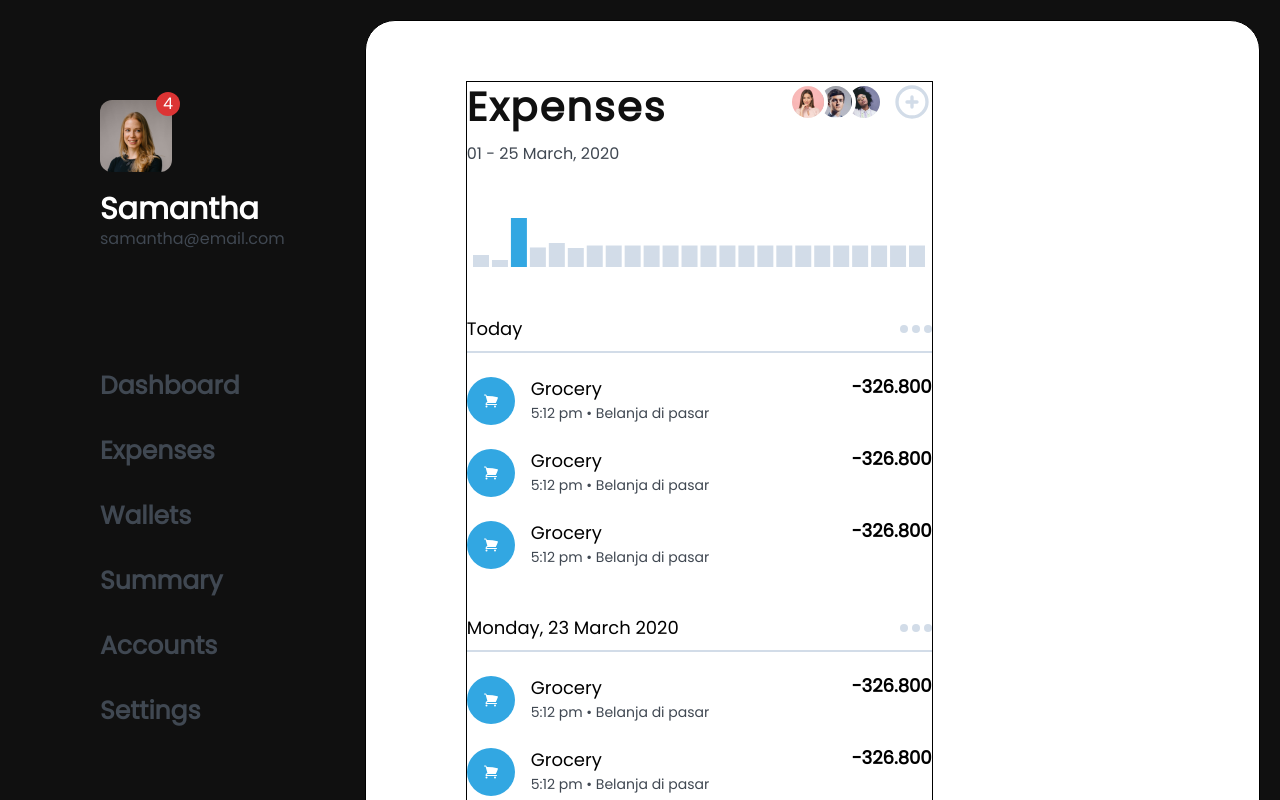
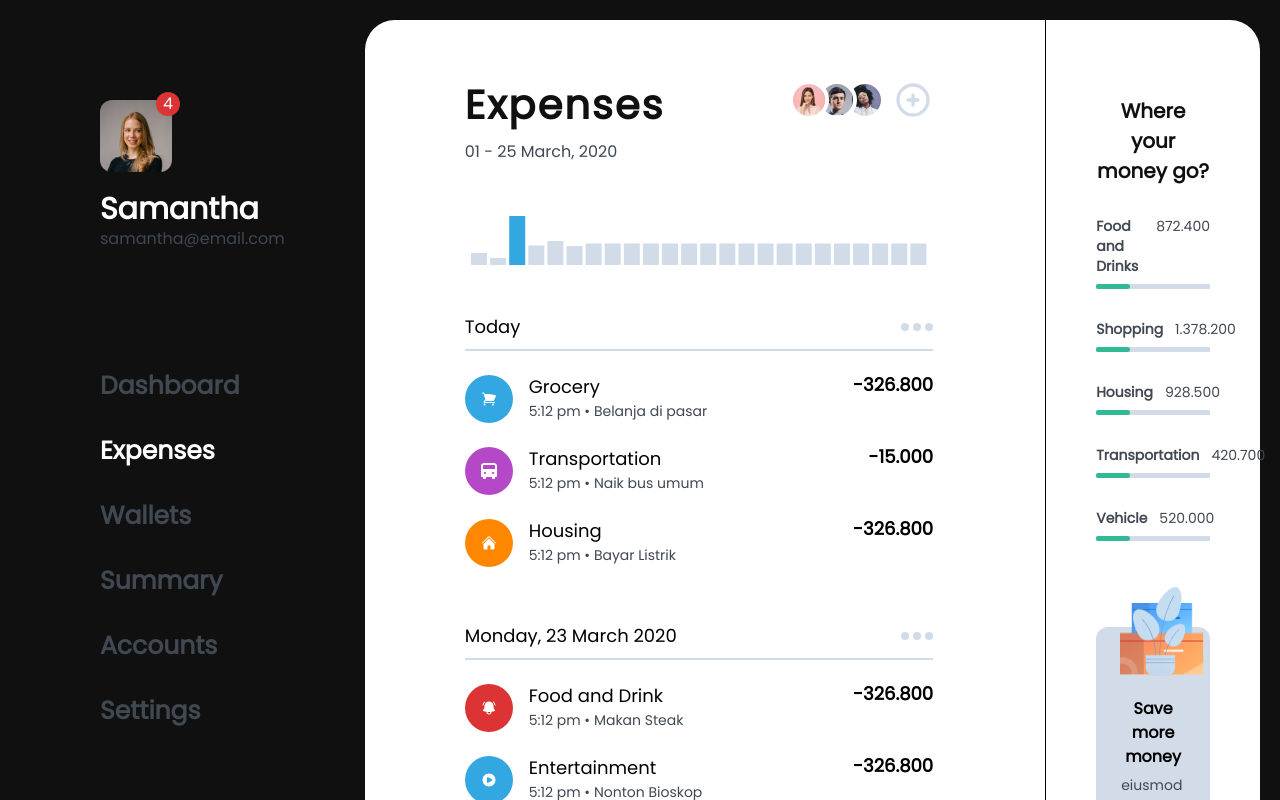
Before and after one commit to masudrahman-dev/expenses, a React (Vite) app: page / in a window 1280 px wide. Shown: the top 800 px of the page. Built offline with nearby package versions, Linux system fonts and the light colour scheme.

Commit message:
expensess design done

```diff
--- a/src/App.tsx
+++ b/src/App.tsx
@@ -1,16 +1,20 @@
 import React from "react";
-import Profile from "./components/profile";
-import SidebarItems from "./components/sidebar/sidebar-items";
-import avatar1Img from "../src/assets/avatar1.png";
-import avatar2Img from "../src/assets/avatar2.png";
-import avatar3Img from "../src/assets/avatar3.png";
-import Avatar from "./components/avatar";
-import ChartMonth from "./components/chart";
+
 import Sidebar from "./components/sidebar";
 import Analytics from "./components/analytics";
-import { ShoppingCartIcon } from "@heroicons/react/24/solid";
+import {
+  BellAlertIcon,
+  HomeIcon,
+  PlayCircleIcon,
+  ShoppingCartIcon,
+} from "@heroicons/react/24/solid";
 import Line from "./components/line";
 import Space from "./components/space";
+import BusIcon from "./components/icons/bus-icon";
+import ProgressBar from "./components/progress-bar";
+
+import saveImg from "../src/assets/save.png";
+import treeImg from "../src/assets/tree.png";
 
 interface TitleProps {
   title: string;
@@ -39,34 +43,119 @@ const App = () => {
     <div className="px-5 pt-5 bg-black w-full h-screen">
       <div className="flex">
         <Sidebar />
-        <div className=" rounded-[30px] w-full bg-white border grid grid-cols-1 gap-3 md:grid-cols-12">
+        <div className=" rounded-[30px] w-full bg-white  grid grid-cols-1 gap-3 md:grid-cols-12">
           <div className=" md:col-span-9 w-full py-[60px] h-full  px-[100px] ">
-            <div className="border">
+            <div className="">
               <Analytics />
               <div>
                 <Space className="pt-[47px]" />
                 <Title title="Today" />
                 <Space className="pb-[24px]" />
-                <div className=" flex flex-col gap-6">
-                  <Line />
-                  <Line />
-                  <Line />
+                <div className=" flex flex-col gap-6 ">
+                  <Line
+                    label="Grocery"
+                    iconBgColor="bg-blue"
+                    amount={"326.800"}
+                    time="5:12 pm"
+                    place="Belanja di pasar "
+                    icon={<ShoppingCartIcon className=" w-4 h-4 text-white " />}
+                  />
+
+                  <Line
+                    label="Transportation"
+                    iconBgColor="bg-purple"
+                    amount={"15.000"}
+                    time="5:12 pm"
+                    place="Naik bus umum"
+                    icon={<BusIcon />}
+                  />
+                  <Line
+                    label="Housing"
+                    iconBgColor="bg-yellow"
+                    amount={"326.800"}
+                    time="5:12 pm"
+                    place="Bayar Listrik"
+                    icon={<HomeIcon className=" w-4 h-4 text-white " />}
+                  />
                 </div>
               </div>
 
-              <div>
-                <Space className="pt-[49px]" />
+              <div className="">
+                <Space className="pt-[59px]" />
                 <Title title="Monday, 23 March 2020" />
                 <Space className="pb-[24px]" />
                 <div className="flex flex-col gap-6">
-                  <Line />
-                  <Line />
-                  <Line />
+                  <Line
+                    label="Food and Drink"
+                    iconBgColor="bg-red"
+                    amount={"326.800"}
+                    time="5:12 pm"
+                    place="Makan Steak"
+                    icon={<BellAlertIcon className=" w-4 h-4 text-white " />}
+                  />
+                  <Line
+                    label="Entertainment"
+                    iconBgColor="bg-blue"
+                    amount={"326.800"}
+                    time="5:12 pm"
+                    place="Nonton Bioskop"
+                    icon={<PlayCircleIcon className=" w-4 h-4 text-white " />}
+                  />
                 </div>
               </div>
             </div>
           </div>
-          <div className=" md:col-span-3 w-full"></div>
+          <div className=" md:col-span-3 w-full border-l px-[50px]">
+            <Space className="pt-[76px]" />
+            <h1 className="text-xl text-black font-semibold text-center">
+              Where your money go?
+            </h1>
+            <Space className="pt-[30px]" />
+
+            <div className="flex flex-col gap-[30px]">
+              <ProgressBar
+                label="Food and Drinks"
+                amount="872.400"
+                parent={30}
+              />
+              <ProgressBar label="Shopping" amount="1.378.200" parent={30} />
+              <ProgressBar label="Housing" amount="928.500" parent={30} />
+              <ProgressBar
+                label="Transportation"
+                amount="420.700"
+                parent={30}
+              />
+              <ProgressBar label="Vehicle" amount="520.000" parent={30} />
+            </div>
+            <Space className="pt-[86px]" />
+            <div className="px-[25px] pb-[25px] relative  bg-blue-light rounded-xl ">
+              <img
+                className="w-[84.15px] h-[72.43px] absolute  -top-6 left-6  "
+                src={saveImg}
+                alt="save money"
+              />
+              <img
+                className="w-[52.53px] h-[90.12px] absolute  -top-10 right-6"
+                src={treeImg}
+                alt="save money tree"
+              />
+
+              <Space className="pt-[70px]" />
+              <div>
+                <h6 className="text-base font-semibold text-center pb-1">
+                  Save more money
+                </h6>
+                <p className="text-xs leading-6 text-gray text-balance pb-5">
+                  eiusmod tempor incididunt ut labore et dolore magna aliqua. Ut
+                  enim ad minim.
+                </p>
+
+                <button className="block rounded-lg bg-black px-[62px]  py-[14px] text-white text-xs ">
+                  VIEW TIPS
+                </button>
+              </div>
+            </div>
+          </div>
         </div>
       </div>
     </div>
--- /dev/null
+++ b/src/components/icons/bus-icon/index.tsx
@@ -0,0 +1,31 @@
+import React from "react";
+
+
+
+const BusIcon = () => {
+  return (
+    <svg
+      className="w-4 h-4 text-white "
+      fill="#FFFFFF"
+      version="1.0"
+      id="Layer_1"
+      xmlns="http://www.w3.org/2000/svg"
+      xmlnsXlink="http://www.w3.org/1999/xlink"
+      viewBox="0 0 64 64"
+      enable-background="new 0 0 64 64"
+      xmlSpace="preserve"
+    >
+      <g id="SVGRepo_bgCarrier" stroke-width="0"></g>
+      <g
+        id="SVGRepo_tracerCarrier"
+        stroke-linecap="round"
+        stroke-linejoin="round"
+      ></g>
+      <g id="SVGRepo_iconCarrier">
+        <path d="M52,0H12C5.375,0,0,5.371,0,12v40c0,2.211,1.789,4,4,4h4v4c0,2.211,1.789,4,4,4h4c2.211,0,4-1.789,4-4v-4h24v4 c0,2.211,1.789,4,4,4h4c2.211,0,4-1.789,4-4v-4h4c2.211,0,4-1.789,4-4V12C64,5.375,58.629,0,52,0z M16,44c-2.211,0-4-1.789-4-4 s1.789-4,4-4s4,1.789,4,4S18.211,44,16,44z M48,44c-2.211,0-4-1.789-4-4s1.789-4,4-4s4,1.789,4,4S50.211,44,48,44z M56,24H8V12 c0-2.211,1.789-4,4-4h40c2.211,0,4,1.789,4,4V24z"></path>{" "}
+      </g>
+    </svg>
+  );
+};
+
+export default BusIcon;
--- a/src/components/line/index.tsx
+++ b/src/components/line/index.tsx
@@ -1,20 +1,57 @@
 import { ShoppingCartIcon } from "@heroicons/react/24/solid";
-import React from "react";
+import React, { ReactNode } from "react";
+import clx from "../../utils/clx";
 
-const Line = () => {
+const IconProvider = ({
+  children,
+  iconBgColor,
+}: {
+  children: ReactNode;
+  iconBgColor: string;
+}) => {
+  return (
+    <div
+      className={clx(
+        "bg-white rounded-full w-12 h-12  flex justify-center items-center",
+        iconBgColor
+      )}
+    >
+      {children}
+    </div>
+  );
+};
+
+interface LineProps {
+  iconBgColor: string;
+  label: string;
+  time: string;
+  place: string;
+  amount: string ;
+  icon: ReactNode;
+}
+const Line: React.FC<LineProps> = ({
+  amount,
+  time,
+  place,
+  iconBgColor,
+  label,
+  icon,
+}) => {
   return (
     <>
       <div className="flex items-start justify-between">
         <div className="flex items-center gap-4">
-          <div className="bg-blue rounded-full w-12 h-12  flex justify-center items-center">
-            <ShoppingCartIcon className=" w-4 h-4 text-white " />
-          </div>
+          {icon && (
+            <IconProvider iconBgColor={iconBgColor}>{icon}</IconProvider>
+          )}
           <div>
-            <h3 className="text-lg">Grocery</h3>
-            <p className="text-xs pt-1 text-gray">5:12 pm • Belanja di pasar</p>
+            <h3 className="text-lg">{label}</h3>
+            <p className="text-xs pt-1 text-gray">
+              {time} • {place}
+            </p>
           </div>
         </div>
-        <h4 className="text-lg font-semibold">-326.800</h4>
+        <h4 className="text-lg font-semibold">-{amount ? amount : "00"}</h4>
       </div>
     </>
   );
--- /dev/null
+++ b/src/components/progress-bar/index.tsx
@@ -0,0 +1,29 @@
+import React from "react";
+interface ProgressBarProps {
+  label: string;
+  amount: string;
+  parent: number;
+}
+const ProgressBar: React.FC<ProgressBarProps> = ({
+  label,
+  amount,
+  parent = 0,
+}) => {
+  return (
+    <div>
+      <div className="flex justify-between gap-3">
+        <h6 className="text-xs text-gray font-semibold pb-2">{label}</h6>
+        <p className="text-xs text-gray">{amount ? amount : "00"}</p>
+      </div>
+      <div className="relative">
+        <div className="h-[5px] bg-blue-light"></div>
+        <div
+          style={{ width: `${parent}%` }}
+          className="h-[5px] absolute  inset-0 bg-green rounded-full"
+        ></div>
+      </div>
+    </div>
+  );
+};
+
+export default ProgressBar;
--- a/src/components/sidebar/sidebar-items/index.tsx
+++ b/src/components/sidebar/sidebar-items/index.tsx
@@ -1,5 +1,6 @@
 import React from "react";
 import { v4 } from "uuid";
+import clx from "../../../utils/clx";
 
 const sidebarItems = [
   {
@@ -33,7 +34,12 @@ const SidebarItems: React.FC = () => {
     <ul className="flex flex-col gap-[30px] mt-[117px] ">
       {sidebarItems.map((item) => {
         return (
-          <li className="text-2xl text-gray  font-semibold " key={v4()}>
+          <li
+            className={clx("text-2xl text-gray  font-semibold ", {
+              "text-white": item.label === "Expenses",
+            })}
+            key={v4()}
+          >
             {item?.label}
           </li>
         );
```
Also changed, not shown: src/assets/save.png (renamed from src/assets/Illustration.png), src/assets/tree.png (renamed from src/assets/Illustration (1).png), tailwind.config.js (line endings or trailing spaces).
